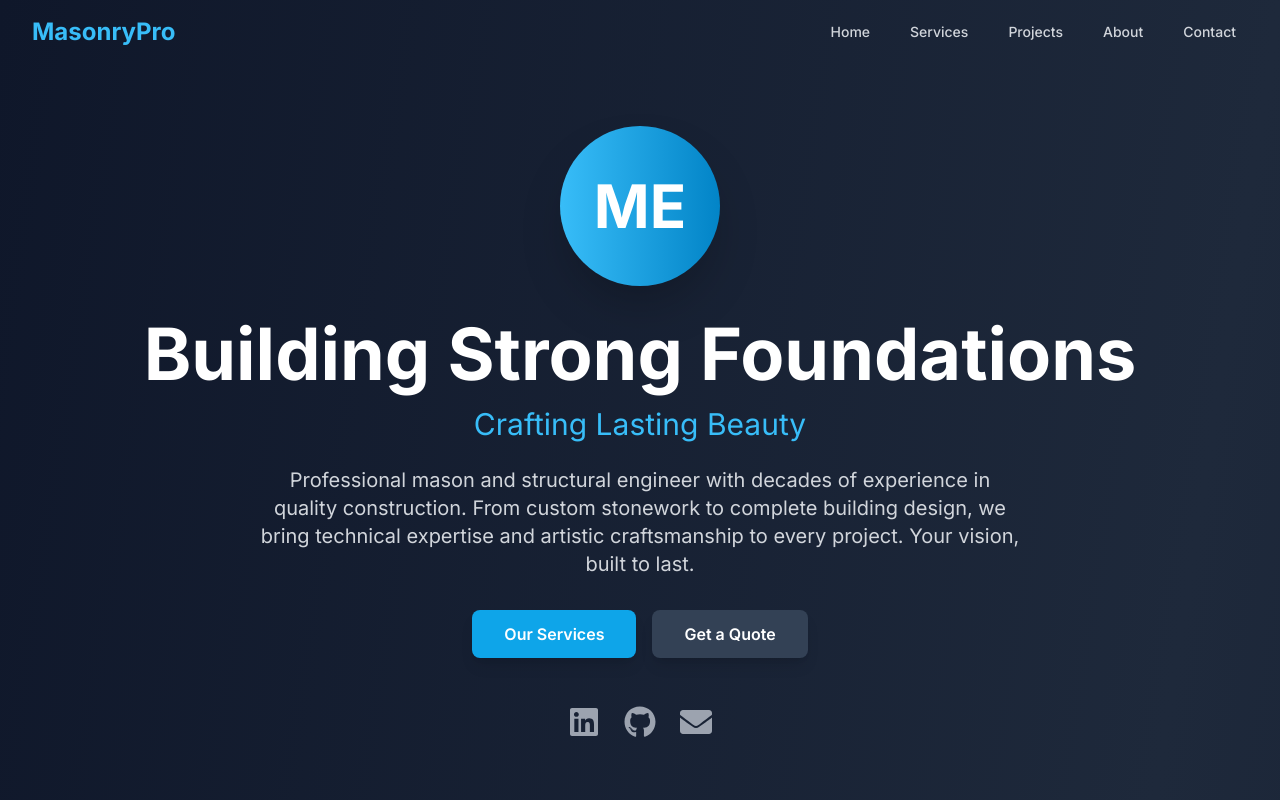
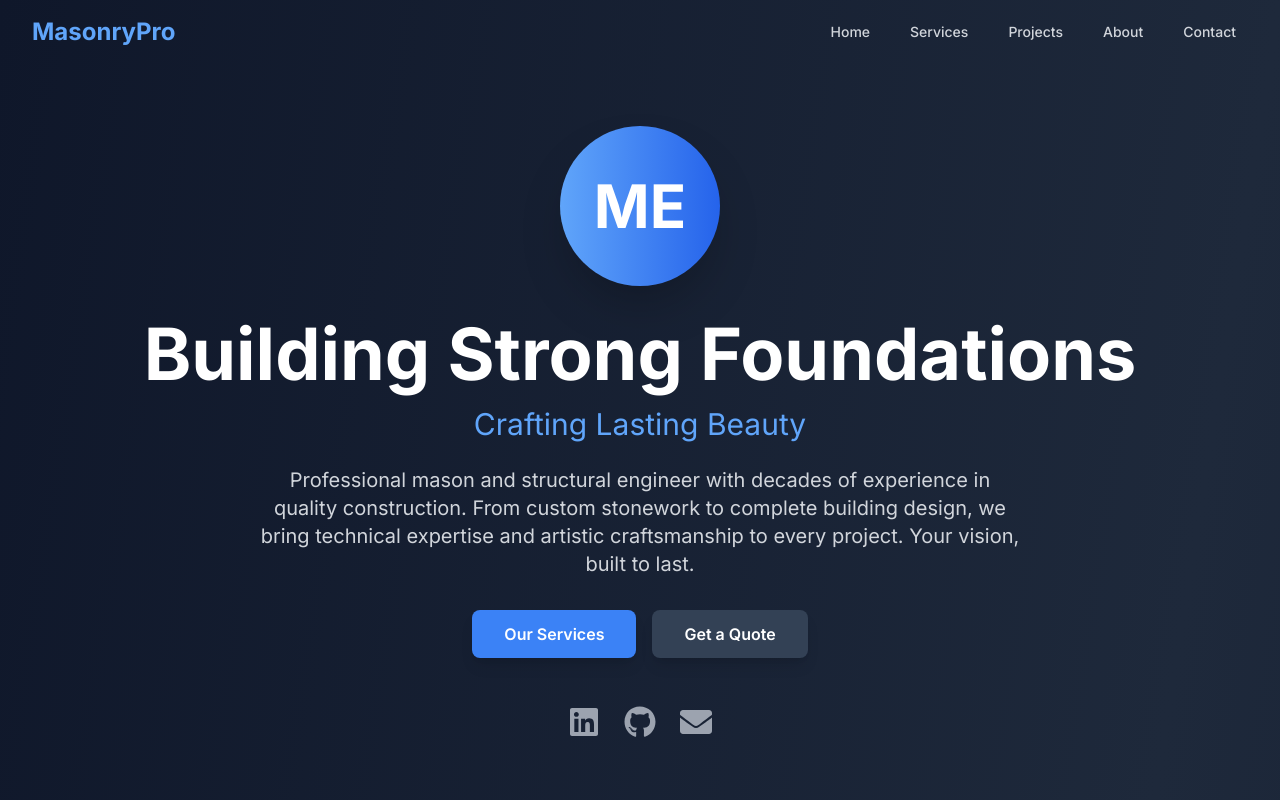
Before and after one commit to USHER-PB/professional_porfolio, a Next.js app: page / in a window 1280 px wide. Shown: the top 800 px of the page. Built offline with nearby package versions, Linux system fonts and the light colour scheme.

Commit message:
Update color scheme to dark blue primary colors and add stone palette

```diff
--- a/tailwind.config.js
+++ b/tailwind.config.js
@@ -9,16 +9,28 @@ module.exports = {
     extend: {
       colors: {
         primary: {
-          50: '#f0f9ff',
-          100: '#e0f2fe',
-          200: '#bae6fd',
-          300: '#7dd3fc',
-          400: '#38bdf8',
-          500: '#0ea5e9',
-          600: '#0284c7',
-          700: '#0369a1',
-          800: '#075985',
-          900: '#0c4a6e',
+          50: '#eff6ff',
+          100: '#dbeafe',
+          200: '#bfdbfe',
+          300: '#93c5fd',
+          400: '#60a5fa',
+          500: '#3b82f6',
+          600: '#2563eb',
+          700: '#1d4ed8',
+          800: '#1e40af',
+          900: '#1e3a8a',
+        },
+        stone: {
+          50: '#fafaf9',
+          100: '#f5f5f4',
+          200: '#e7e5e4',
+          300: '#d6d3d1',
+          400: '#a8a29e',
+          500: '#78716c',
+          600: '#57534e',
+          700: '#44403c',
+          800: '#292524',
+          900: '#1c1917',
         },
       },
       animation: {
```
